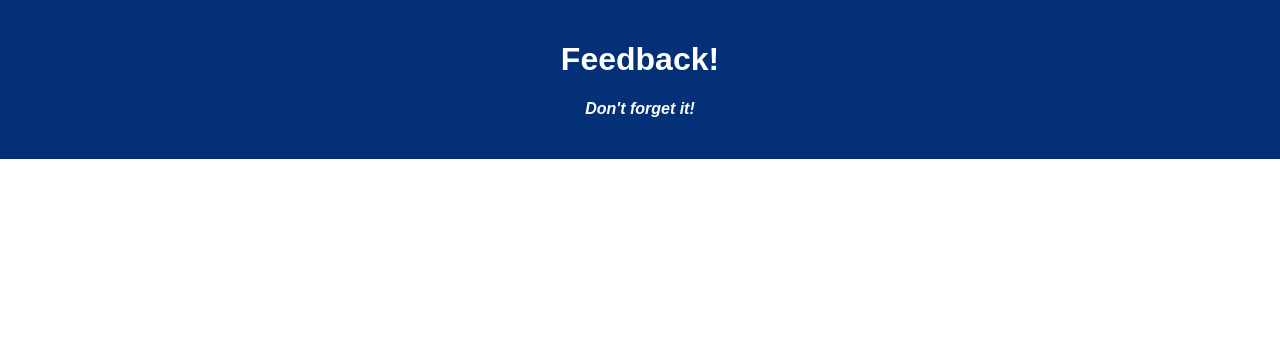
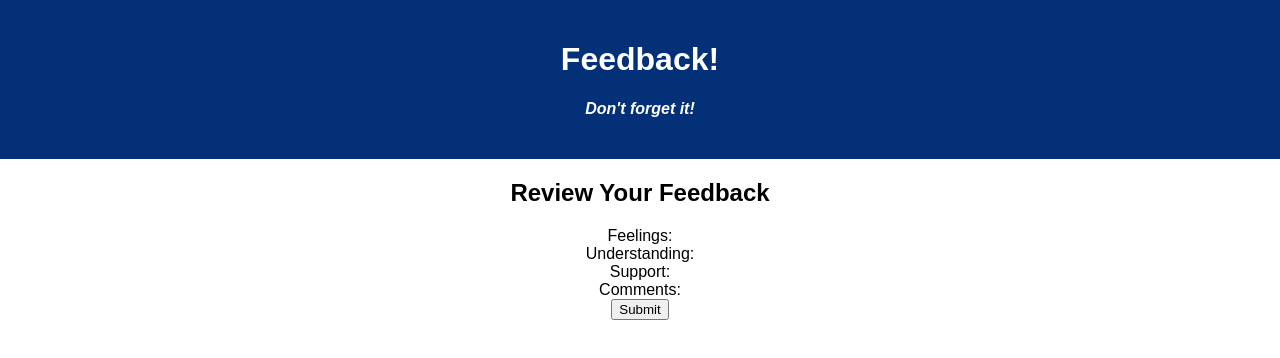
Before and after one commit to CardinalNavigation/Redux-Feedback-Website, a React (Create React App) app: page /#/review in a window 1280 px wide. Shown: the top 358 px of the page. Built offline with nearby package versions, Linux system fonts and the light colour scheme.

Commit message:
finishing up review component, have the HTML set up, and this POST functionality working now that I changed Date() into a string, now setting up Redux to reset all the values for each when the submit button is pressed

```diff
--- a/src/components/App/App.jsx
+++ b/src/components/App/App.jsx
@@ -18,7 +18,7 @@ function App() {
         <Route path="/">
           <Header />
         </Route>
-        <Route path="/" exact>
+        <Route path="/feeling" exact>
           <Feeling />
         </Route>
         <Route path="/understanding" exact>
--- a/src/components/Review/Review.jsx
+++ b/src/components/Review/Review.jsx
@@ -1,8 +1,62 @@
 import App from "../App/App";
+import { useSelector } from 'react-redux';
+import axios from "axios";
+import { useHistory } from "react-router-dom";
+import { useDispatch } from "react-redux";
 
-function Review(){
-    return(
+
+// Reivew is Going to Take In all of our Reducer Data
+// It will also POST it to the Database when the Submit Button Is Clicked
+function Review() {
+
+    const feeling = useSelector(store => store.feelingData);
+    const understanding = useSelector(store => store.understandingData);
+    const support = useSelector(store => store.supportData);
+    const comment = useSelector(store => store.commentData);
+    const dispatch = useDispatch();
+    const history = useHistory();
+
+
+    const handleClick = () => {
+        console.log("Button Clicked")
+        let date= new Date()
+        let dateToString= date.toISOString()
+        let databasePackage = {
+            feeling: Number(feeling.feelingNumber),
+            understanding: Number(understanding.understandingNumber),
+            support: Number(support.supportNumber),
+            comments: comment.commentText,
+            flagged:"false",
+            date: dateToString
+        }
+        console.log(databasePackage)
+
+        axios.post('/feedback', databasePackage)
+            .then((result) => {
+                console.log('POST /feedback success', result.data);
+            })
+            .catch((err) => {
+                console.log('POST /feedback fail', err);
+            })
+
+            dispatch({
+                type: 'DATA_RESET',
+            });
+
+
+        history.push('/feeling')
+    };
+
+    return (
         <>
+            <div>
+                <h2>Review Your Feedback</h2>
+                <section>Feelings:{feeling.feelingNumber}</section>
+                <section>Understanding:{understanding.understandingNumber}</section>
+                <section>Support:{support.supportNumber}</section>
+                <section>Comments:{comment.commentText}</section>
+                <button onClick={handleClick}>Submit</button>
+            </div>
         </>
     )
 }
--- a/src/index.js
+++ b/src/index.js
@@ -17,6 +17,10 @@ const understandingData = (state = [], action) => {
     if (action.type === 'STORE_UNDERSTANDING') {
         return action.payload
     }
+    if (action.type === 'DATA_RESET') {
+        return action.payload
+    }
+
     return state;
 }
 
```
